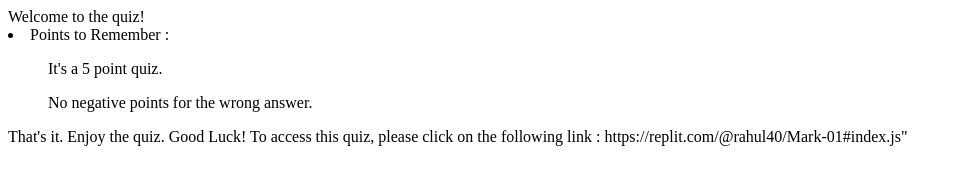
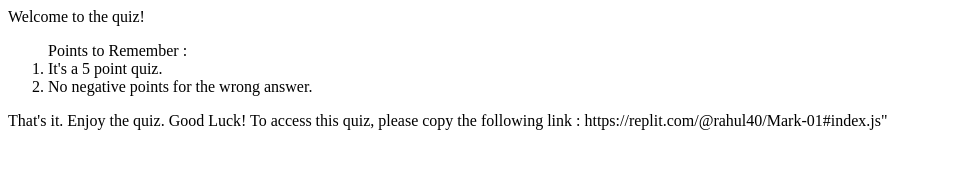
Before and after one commit to rahulmeher23/How-Well-Do-You-Know-Me-CLI, a plain HTML site: page index.html in a window 1280 px wide. Shown: the whole page, without its empty margins (0-962 px from the left). Drawn offline with Linux system fonts and the light colour scheme.

Commit message:
refactor

```diff
--- a/index.html
+++ b/index.html
@@ -9,14 +9,14 @@
 <body>
     <title>How Well Do You Know Me</title>
     Welcome to the quiz!
-    <li>Points to Remember :
-    <ol>It's a 5 point quiz. </ol>
-    <ol>No negative points for the wrong answer.</ol>
-    </li>
+    <ol>Points to Remember :
+    <li>It's a 5 point quiz. </li>
+    <li>No negative points for the wrong answer.</li>
+    </ol>
     That's it. Enjoy the quiz. Good Luck!
 
 
-    To access this quiz, please click on the following link :
+    To access this quiz, please copy the following link :
     https://replit.com/@rahul40/Mark-01#index.js"
 </body>
 </html>
```
